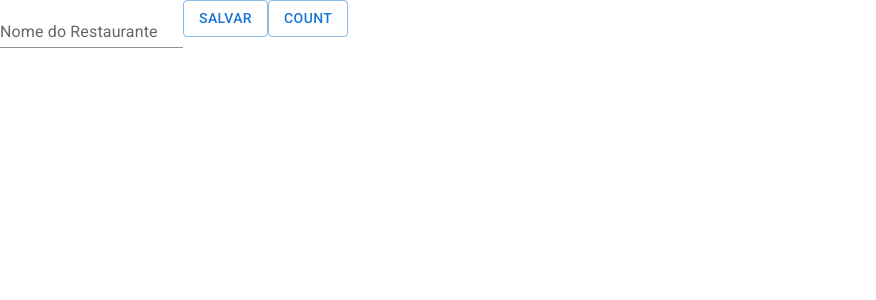
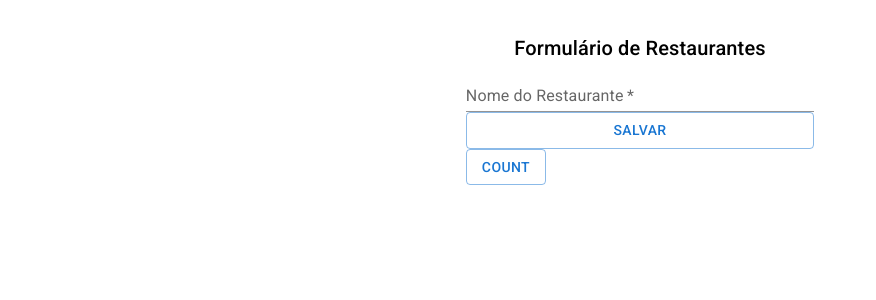
Before and after one commit to filipe-jsales/alfood-main, a React (Create React App) app: page /admin/restaurantes/1 in a window 1280 px wide. Shown: the top 300 px of the page, without its empty margins (0-876 px from the left). Built offline with nearby package versions, Linux system fonts and the light colour scheme; no server answers; the HTML template or start-up script is replaced by a standard one.

Commit message:
doc: refactor the axios code

```diff
--- /dev/null
+++ b/src/http/index.ts
@@ -0,0 +1,7 @@
+import axios from "axios";
+
+const http = axios.create({
+  baseURL: "http://localhost:8000/api/v2/",
+});
+
+export default http;
--- a/src/paginas/Administracao/Restaurantes/AdministracaoRestaurantes.tsx
+++ b/src/paginas/Administracao/Restaurantes/AdministracaoRestaurantes.tsx
@@ -8,31 +8,31 @@ import {
   TableHead,
   TableRow,
 } from "@mui/material";
-import DeleteIcon from "@mui/icons-material/Delete";
 import axios from "axios";
 import { useEffect, useState } from "react";
 import { Link } from "react-router-dom";
+import http from "../../../http";
 import IRestaurante from "../../../interfaces/IRestaurante";
 
 const AdministracaoRestaurantes = () => {
   const [restaurantes, setRestaurantes] = useState<IRestaurante[]>([]);
 
   useEffect(() => {
-    axios
-      .get<IRestaurante[]>("http://localhost:8000/api/v2/restaurantes/")
+    http
+      .get<IRestaurante[]>("restaurantes/")
       .then((resposta) => setRestaurantes(resposta.data));
   }, []);
 
-  const excluir = (restauranteASerExcluido: IRestaurante) => {
-    axios
+  const excluir = (restauranteAhSerExcluido: IRestaurante) => {
+    http
       .delete(
-        `http://localhost:8000/api/v2/restaurantes/${restauranteASerExcluido.id}/`
+        `restaurantes/${restauranteAhSerExcluido.id}/`
       )
       .then(() => {
-        const listaDeRestaurante = restaurantes.filter(
-          (restaurante) => restaurante.id! == restauranteASerExcluido.id
+        const listaRestaurante = restaurantes.filter(
+          (restaurante) => restaurante.id !== restauranteAhSerExcluido.id
         );
-        setRestaurantes([...listaDeRestaurante]);
+        setRestaurantes([...listaRestaurante]);
       });
   };
 
@@ -41,9 +41,9 @@ const AdministracaoRestaurantes = () => {
       <Table>
         <TableHead>
           <TableRow>
-            <TableCell>Nome do Restaurante</TableCell>
+            <TableCell>Nome</TableCell>
             <TableCell>Editar</TableCell>
-            <TableCell>Remover</TableCell>
+            <TableCell>Excluir</TableCell>
           </TableRow>
         </TableHead>
         <TableBody>
@@ -51,11 +51,8 @@ const AdministracaoRestaurantes = () => {
             <TableRow key={restaurante.id}>
               <TableCell>{restaurante.nome}</TableCell>
               <TableCell>
-                [
-                <Link to={`/admin/restaurantes/${restaurante.id}`}>
-                  {" "}
-                  Editar{" "}
-                </Link>
+                [{" "}
+                <Link to={`/admin/restaurantes/${restaurante.id}`}>editar</Link>{" "}
                 ]
               </TableCell>
               <TableCell>
@@ -76,4 +73,3 @@ const AdministracaoRestaurantes = () => {
 };
 
 export default AdministracaoRestaurantes;
-//http://localhost:8000/api/v2/restaurantes/
--- a/src/paginas/Administracao/Restaurantes/FormularioRestaurante.tsx
+++ b/src/paginas/Administracao/Restaurantes/FormularioRestaurante.tsx
@@ -1,7 +1,7 @@
-import { Button, TextField } from "@mui/material";
-import axios from "axios";
+import { Box, Button, TextField, Typography } from "@mui/material";
 import React, { useEffect, useState } from "react";
 import { useParams } from "react-router-dom";
+import http from "../../../http";
 import IRestaurante from "../../../interfaces/IRestaurante";
 
 const FormularioRestaurante = () => {
@@ -9,10 +9,8 @@ const FormularioRestaurante = () => {
 
   useEffect(() => {
     if (parametros.id) {
-      axios
-        .get<IRestaurante>(
-          `http://localhost:8000/api/v2/restaurantes/${parametros.id}/`
-        )
+      http
+        .get<IRestaurante>(`restaurantes/${parametros.id}/`)
         .then((resposta) => {
           setNomeRestaurante(resposta.data.nome);
         });
@@ -32,8 +30,8 @@ const FormularioRestaurante = () => {
 
     if (parametros.id) {
       //put
-      axios
-        .put(`http://localhost:8000/api/v2/restaurantes/${parametros.id}/`, {
+      http
+        .put(`restaurantes/${parametros.id}/`, {
           nome: nomeRestaurante,
         })
         .then(() => {
@@ -41,8 +39,8 @@ const FormularioRestaurante = () => {
         });
     } else {
       //post
-      axios
-        .post("http://localhost:8000/api/v2/restaurantes/", {
+      http
+        .post("restaurantes/", {
           nome: nomeRestaurante,
         })
         .then(() => {
@@ -52,22 +50,35 @@ const FormularioRestaurante = () => {
   };
 
   return (
-    <form onSubmit={aoSubmeterForm}>
+    <Box
+      sx={{
+        display: "flex",
+        flexDirection: "column",
+        alignItems: "center",
+        padding: 4,
+      }}
+    >
+      <Typography component="h1" variant="h6">
+        Formulário de Restaurantes
+      </Typography>
+      <Box component="form" onSubmit={aoSubmeterForm}>
         <TextField
           value={nomeRestaurante}
           onChange={(evento) => setNomeRestaurante(evento.target.value)}
           label="Nome do Restaurante"
           variant="standard"
+          fullWidth
+          required
         />
-      <Button type="submit" variant="outlined">
+        <Button type="submit" variant="outlined" fullWidth>
           Salvar
         </Button>
         <Button variant="outlined" onClick={() => setCount(count + 1)}>
           Count
         </Button>
-    </form>
+      </Box>
+    </Box>
   );
 };
 
 export default FormularioRestaurante;
-//"http://localhost:8000/api/v2/restaurantes/"
```
Lines whose indentation alone changed are shown as unchanged.
